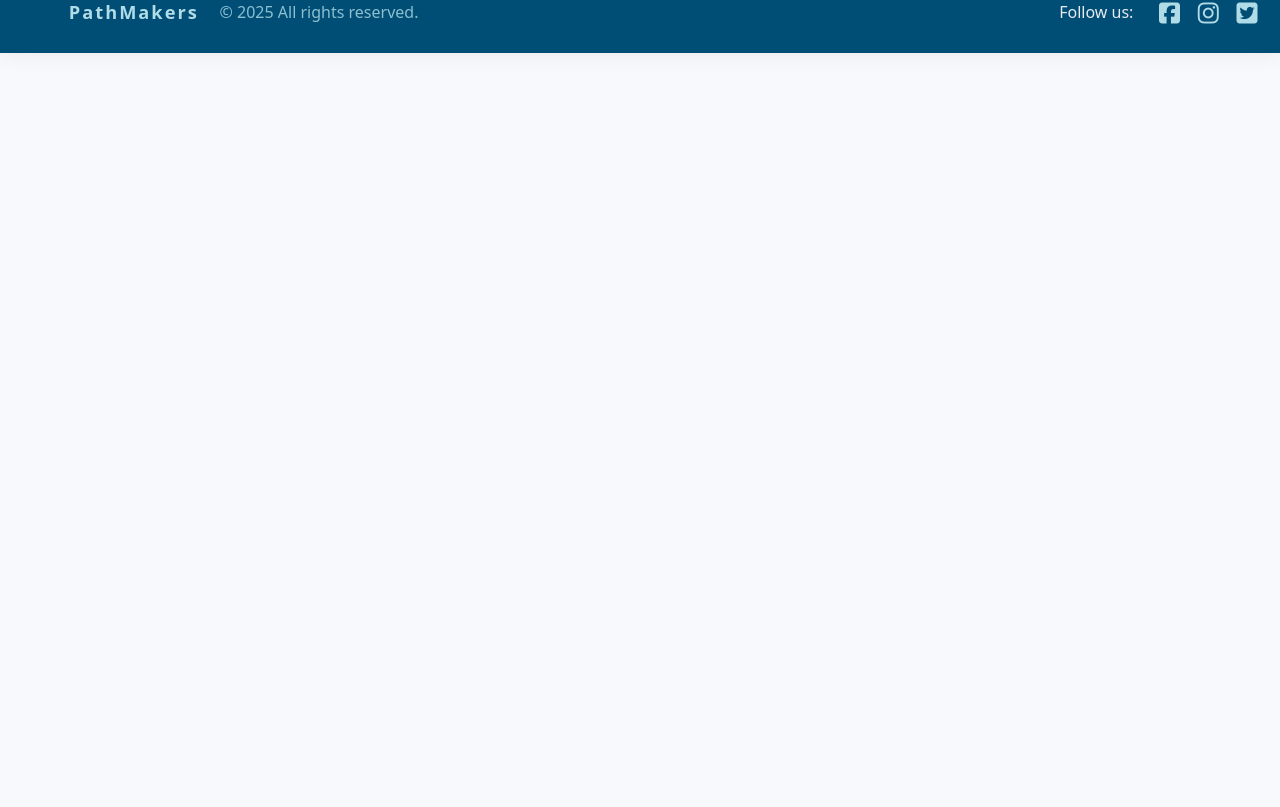
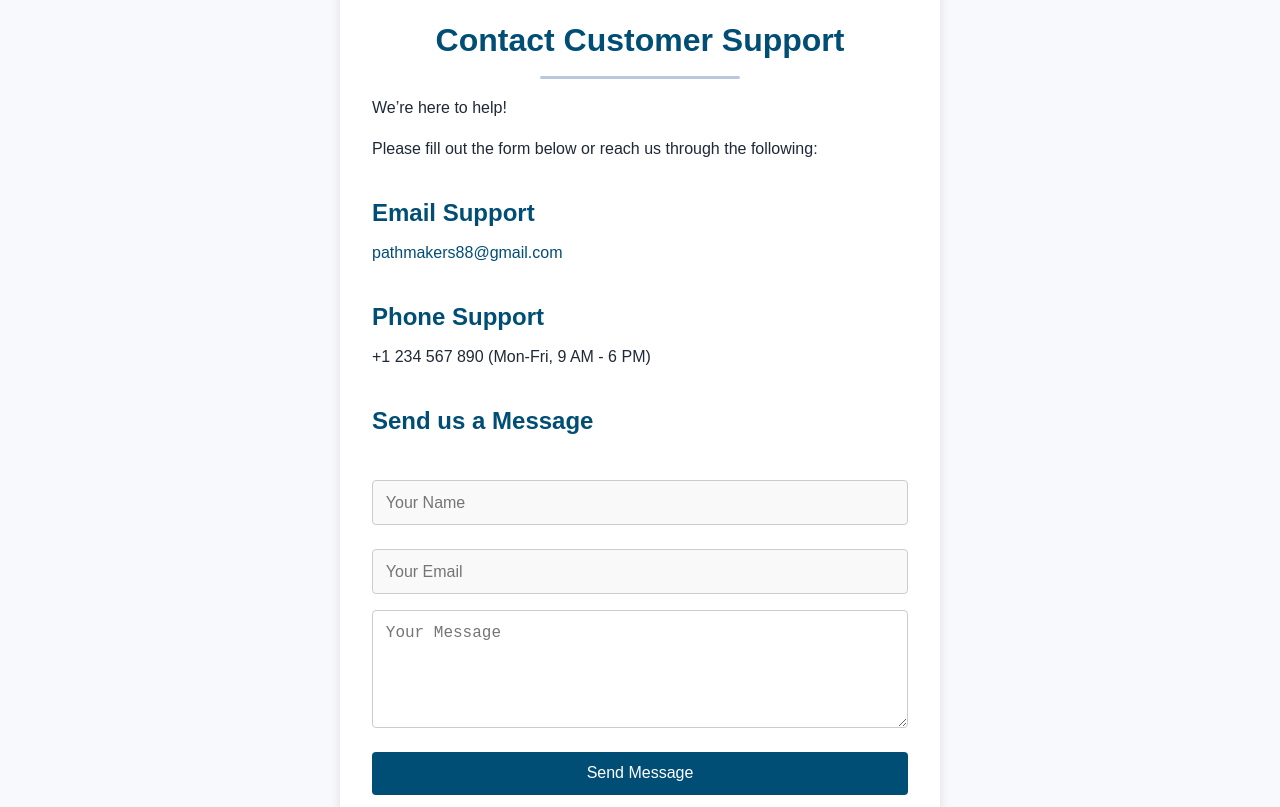
Before and after one commit to sadeheden/Pathmakers-web-app-, a React (Vite) app in the folder Site/client/: page /support in a window 1280 px wide. Shown: the part 193-1000 px from the top of the page. Before the commit the page ends 800 px from the top, so only its background shows below. Built offline with nearby package versions, Linux system fonts and the light colour scheme.

Commit message:
custumer support

```diff
--- a/Site/client/src/App.jsx
+++ b/Site/client/src/App.jsx
@@ -13,6 +13,9 @@ import Main from "./pages/Main";
 import Manager from "./pages/Manager";
 import RealChat from "./pages/RealChat";
 import ErrorBoundary from "./components/ErrorBoundary.jsx";
+import Support from "./pages/support.jsx";
+
+
 
 
 
@@ -35,6 +38,8 @@ function App() {
             <Route path="/video" element={<Video />} />
             <Route path="/main" element={<Main />} />
             <Route path="/realChat" element={<RealChat />} />
+            <Route path="/support" element={<Support />} />
+
           </Routes>
         </div>
 
--- a/Site/client/src/assets/styles/main.css
+++ b/Site/client/src/assets/styles/main.css
@@ -439,6 +439,24 @@ body {
 .modal-content h2 {
   color: #1f2937;  /* or just #000 for pure black */
 }
+.floating-support-btn {
+  position: fixed;
+  bottom: 30px;
+  right: 30px;
+  background-color: #004e75;
+  color: white;
+  border: none;
+  border-radius: 50px;
+  padding: 0.8rem 1.2rem;
+  font-size: 1rem;
+  cursor: pointer;
+  box-shadow: 0 2px 8px rgba(0,0,0,0.3);
+  z-index: 1000;
+}
+
+.floating-support-btn:hover {
+  background-color: #003b5c;
+}
 
 
 /* Main action button: accent purple */
--- /dev/null
+++ b/Site/client/src/assets/styles/support.css
@@ -0,0 +1,75 @@
+.customer-support {
+  max-width: 600px;
+  margin: 3rem auto;
+  padding: 2rem;
+  background-color: #ffffff;
+  border-radius: 8px;
+  box-shadow: 0 4px 12px rgba(0,0,0,0.1);
+  text-align: left;
+  font-family: sans-serif;
+}
+
+.customer-support h1 {
+  text-align: center;
+  color: #004e75;
+  margin-bottom: 1rem;
+}
+
+.customer-support h2 {
+  color: #004e75;
+  margin-top: 2rem;
+  margin-bottom: 0.5rem;
+}
+
+.customer-support p {
+  margin-bottom: 1rem;
+  line-height: 1.6;
+}
+
+.customer-support a {
+  color: #004e75;
+  text-decoration: none;
+}
+
+.customer-support a:hover {
+  text-decoration: underline;
+}
+
+.customer-support form {
+  margin-top: 2rem;
+}
+
+.customer-support input,
+.customer-support textarea {
+  width: 100%;
+  padding: 0.8rem;
+  margin-bottom: 1rem;
+  border: 1px solid #ccc;
+  border-radius: 4px;
+  font-size: 1rem;
+  box-sizing: border-box;
+}
+
+.customer-support button {
+  background-color: #004e75;
+  color: white;
+  border: none;
+  padding: 0.8rem 1.4rem;
+  border-radius: 4px;
+  cursor: pointer;
+  font-size: 1rem;
+  width: 100%;
+}
+
+.customer-support button:hover {
+  background-color: #003b5c;
+}
+
+.success-message {
+  background-color: #d4edda;
+  color: #155724;
+  padding: 1rem;
+  border-radius: 4px;
+  margin-top: 1rem;
+  text-align: center;
+}
--- a/Site/client/src/pages/Main.jsx
+++ b/Site/client/src/pages/Main.jsx
@@ -338,6 +338,17 @@ const Main = () => {
           </div>
         </div>
       )}
+<section className="customer-support">
+  <h2>Need Help?</h2>
+  <p>Our customer support team is available 24/7 to assist you with your trips and payments.</p>
+  <button onClick={() => navigate('/support')}>Contact Support</button>
+</section>
+<button
+  className="floating-support-btn"
+  onClick={() => navigate('/support')}
+>
+  💬 Support
+</button>
 
     </div>
   );
--- /dev/null
+++ b/Site/client/src/pages/support.jsx
@@ -0,0 +1,93 @@
+import React, { useState } from 'react';
+import '../assets/styles/support.css';
+
+const Support = () => {
+  const [formData, setFormData] = useState({
+    name: "",
+    email: "",
+    message: ""
+  });
+
+  const [submitted, setSubmitted] = useState(false);
+
+  const handleChange = (e) => {
+    setFormData({...formData, [e.target.name]: e.target.value });
+  };
+
+  const handleSubmit = (e) => {
+    e.preventDefault();
+
+    // Here you would integrate with EmailJS or your backend API to send the email
+    console.log("Form submitted:", formData);
+
+    // Reset form and show success
+    setFormData({ name: "", email: "", message: "" });
+    setSubmitted(true);
+    setTimeout(() => setSubmitted(false), 4000);
+  };
+
+  return (
+    <div className="customer-support">
+      <h1>Contact Customer Support</h1>
+
+      <p>
+        We’re here to help!</p><p> Please fill out the form below or reach us through the following:
+      </p>
+
+      <h2>Email Support</h2>
+      <p>
+        <a href="mailto:pathmakers88@gmail.com">pathmakers88@gmail.com</a>
+      </p>
+
+      <h2>Phone Support</h2>
+      <p>
+        +1 234 567 890 (Mon-Fri, 9 AM - 6 PM)
+      </p>
+
+      <h2>Send us a Message</h2>
+      <form onSubmit={handleSubmit}>
+        <input
+          type="text"
+          name="name"
+          placeholder="Your Name"
+          value={formData.name}
+          onChange={handleChange}
+          required
+        />
+        <input
+          type="email"
+          name="email"
+          placeholder="Your Email"
+          value={formData.email}
+          onChange={handleChange}
+          required
+        />
+        <textarea
+          name="message"
+          placeholder="Your Message"
+          rows="5"
+          value={formData.message}
+          onChange={handleChange}
+          required
+        ></textarea>
+        <button type="submit">Send Message</button>
+      </form>
+
+      {submitted && (
+        <div className="success-message">
+          ✅ Your message has been sent! We will get back to you shortly.
+        </div>
+      )}
+
+      <h2>Mailing Address</h2>
+      <p>
+        Pathmakers<br />
+        123 Path Street,<br />
+        Cityname, State, ZIPCODE<br />
+        Country
+      </p>
+    </div>
+  );
+};
+
+export default Support;
--- a/Site/client/src/routes/routes.jsx
+++ b/Site/client/src/routes/routes.jsx
@@ -14,6 +14,8 @@ import Main from "../pages/Main";
 import NotFound from "../pages/NotFound"; // Custom 404 Page
 import Manager from "../pages/Manager";
 import RealChat from "../pages/RealChat";
+import Support from "../pages/support";
+
 
 
 export const Router = createBrowserRouter([
@@ -28,6 +30,8 @@ export const Router = createBrowserRouter([
   { path: "/signup", element: <Signup /> },
   { path: "/manager", element: <Manager /> },
   { path: "/realChat", element: <RealChat /> },
+  { path: "/support", element: <Support /> },
+
 
   { path: "*", element: <NotFound /> }, // Handles unmatched routes
 ]);
```
